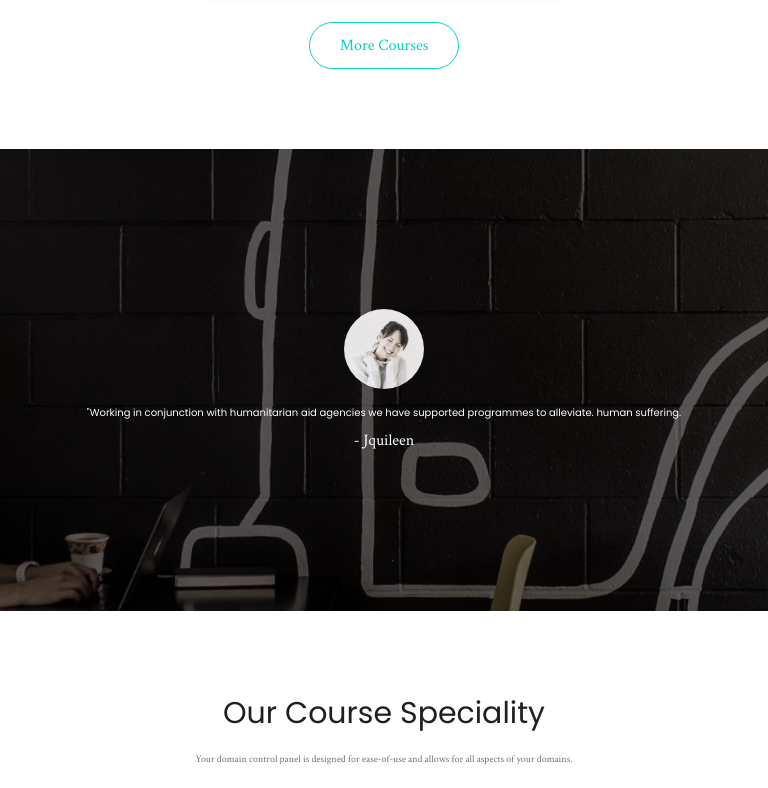
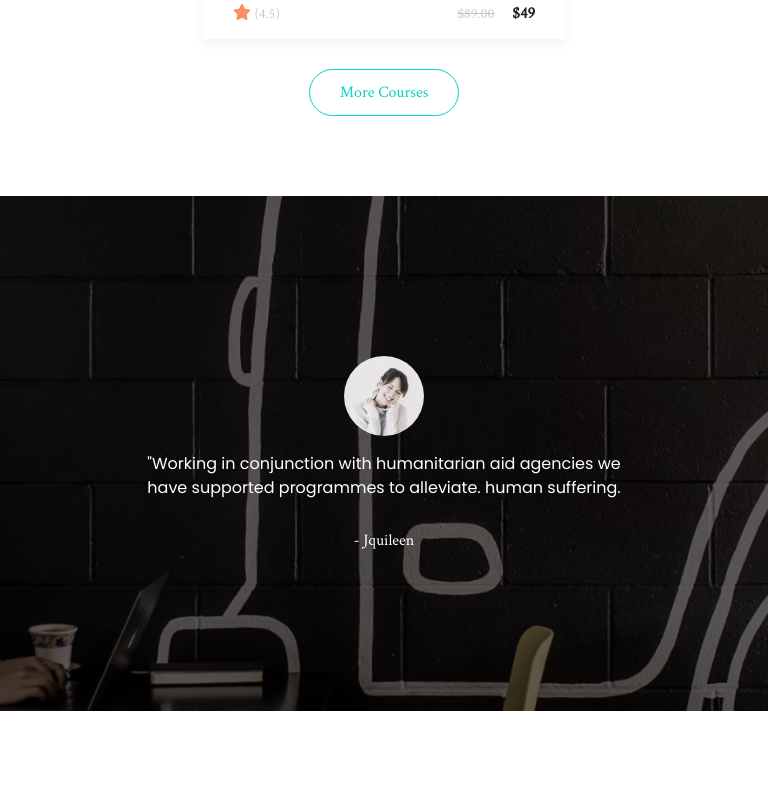
Before and after one commit to ahmad-raza-1/Edumark, a plain HTML site: page index.html in a window 768 px wide. Shown: the part 2622-3410 px from the top of the page. Drawn offline with Linux system fonts and the light colour scheme.

Commit message:
Edumark is Completed

```diff
--- a/css/styles.css
+++ b/css/styles.css
@@ -815,7 +815,7 @@ header .hero .detail {
 .portfolio .p_courses p {
   max-width: 450px;
   line-height: 28px;
-  margin: 0 auto !important;
+  margin-left: 375px !important;
 }
 .folio ul {
   margin-bottom: 100px !important;
@@ -897,9 +897,9 @@ header .hero .detail {
     margin-bottom: 10px !important;
   }
   .portfolio .p_courses p {
-    font-size: 10px !important;
-    margin: 0 auto !important;
-    max-width: 600px !important;
+    font-size: 14px !important;
+    margin: 0 auto !important;
+    max-width: 500px !important;
     text-align: center !important;
     line-height: 1.5;
     margin-bottom: 10px !important;
@@ -1396,11 +1396,11 @@ a {
   color: #fff;
   font-weight: 400;
   font-family: "Poppins", sans-serif;
-  line-height: 34px;
+  line-height: 28px;
   margin-top: 26px;
   margin-bottom: 22px;
-  max-width: 600px;
-  margin-left: 295px;
+  max-width: 450px;
+  margin-left: 375px;
 }
 .help_area .test span {
   font-size: 16px;
@@ -1425,9 +1425,9 @@ a {
     margin-bottom: 10px !important;
   }
   .help_area .test p {
-    font-size: 10px !important;
-    margin: 0 auto !important;
-    max-width: 600px !important;
+    font-size: 16px !important;
+    margin: 0 auto !important;
+    max-width: 500px !important;
     text-align: center !important;
     line-height: 1.5;
     margin-bottom: 10px !important;
@@ -1473,6 +1473,7 @@ a {
   text-align: center;
   color: #727272;
   margin: 0 auto !important;
+  max-width: 450px !important;
 }
 .s_course {
   border: 1px solid #e8e8e8;
@@ -1659,9 +1660,9 @@ a {
     margin-bottom: 10px !important;
   }
   .our_courses .detail p {
-    font-size: 10px !important;
-    margin: 0 auto !important;
-    max-width: 600px !important;
+    font-size: 14px !important;
+    margin: 0 auto !important;
+    max-width: 500px !important;
     text-align: center !important;
     line-height: 1.5;
     margin-bottom: 10px !important;
--- a/index.html
+++ b/index.html
@@ -110,7 +110,7 @@
                     <h3 class="text-xlarge">
                         Popular Courses
                     </h3>
-                    <p>
+                    <p class="mb-20 pb-20">
                         Your domain control panel is designed for ease-of-use and allows for all aspects of your domains.
                     </p>
                 </div>
@@ -300,7 +300,7 @@
             <div class="container mx-auto">
                     <div class="test text-center">
                         <img src="imgs/author_img.png" class="img-fluid" alt="author">
-                        <p>
+                        <p class="mb-20 pb-20">
                           "Working in conjunction with humanitarian aid agencies we have supported
                           programmes to alleviate. human suffering.
                         </p>
```
